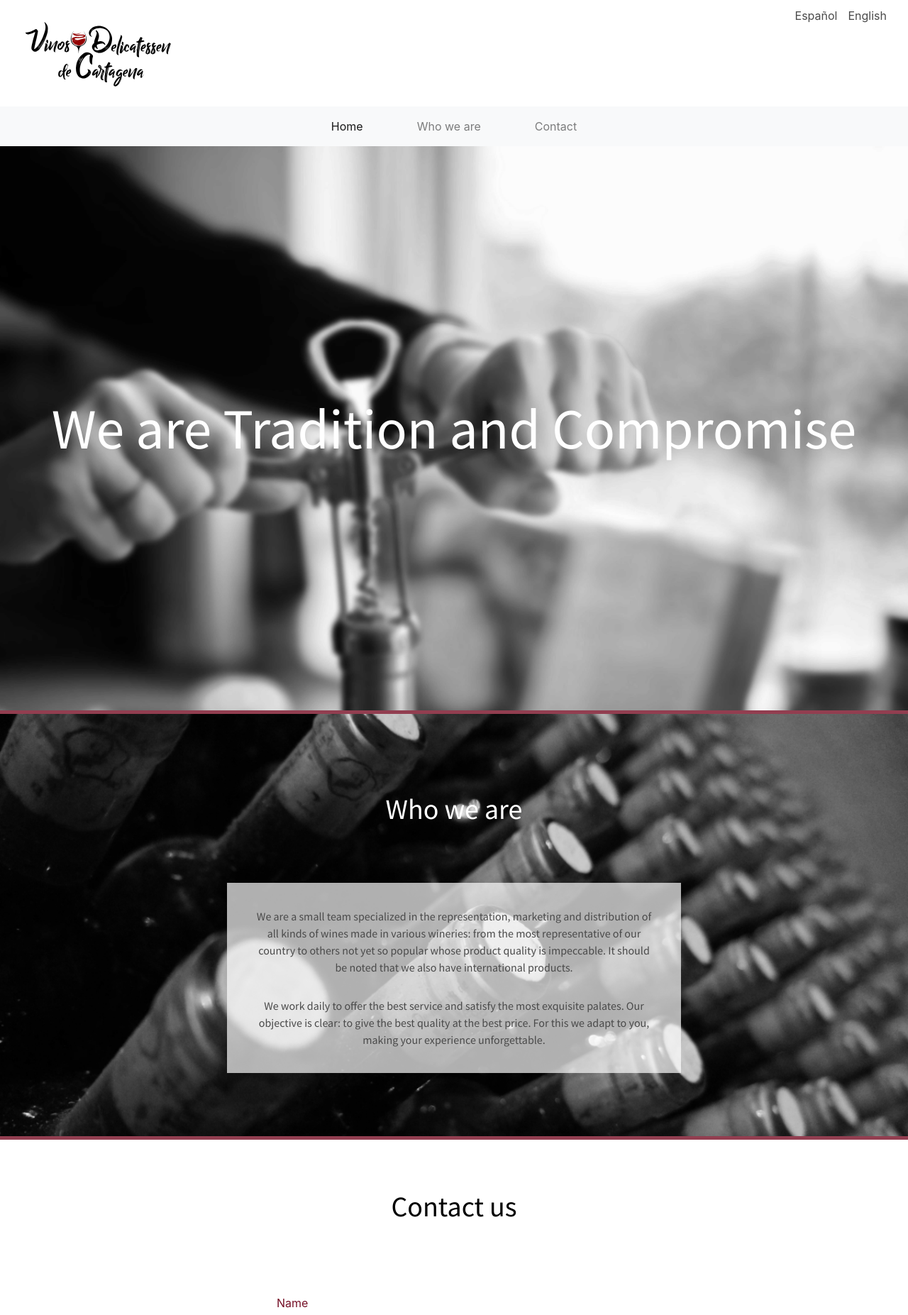
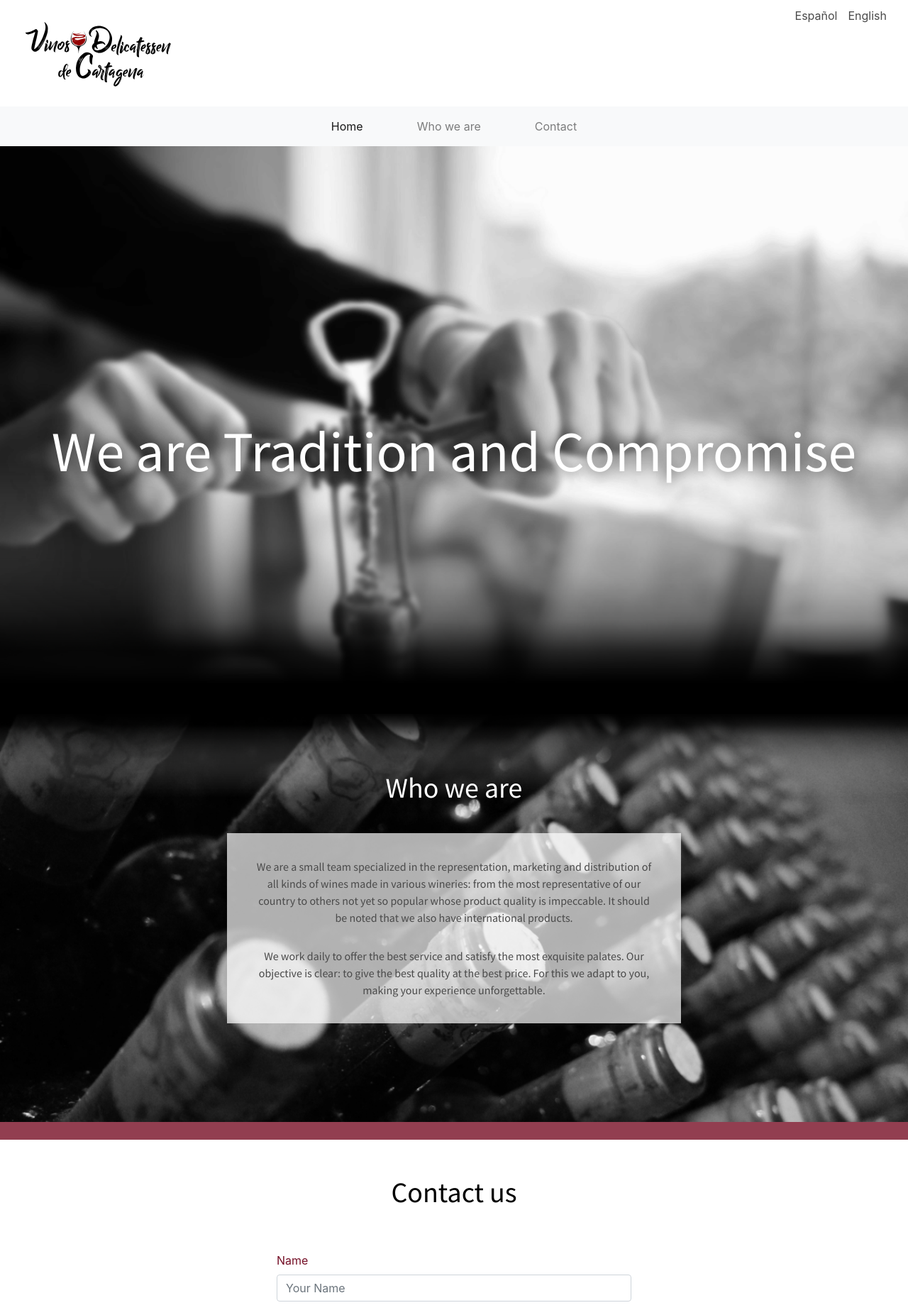
Before and after one commit to rebeldevelop/vinos-y-delicatessen-de-cartagena-web, a Vue app in the folder vinosydelicatessendecartagenaweb/: page / in a window 1280 px wide. Shown: the top 1853 px of the page at 71% size. Built offline with nearby package versions, Linux system fonts and the light colour scheme; a web font is replaced by a local one.

Commit message:
cambios desechables

```diff
--- a/vinosydelicatessendecartagenaweb/src/assets/styles/styleGlobal.css
+++ b/vinosydelicatessendecartagenaweb/src/assets/styles/styleGlobal.css
@@ -30,6 +30,7 @@
     font-weight: 400;
     font-size: 2.5rem;
     padding: 20px 20px;
+    margin-top: 30px;
     margin-bottom: 0;
     color: white;
   }
--- a/vinosydelicatessendecartagenaweb/src/components/FormularioContacto.vue
+++ b/vinosydelicatessendecartagenaweb/src/components/FormularioContacto.vue
@@ -89,12 +89,11 @@ export default {
 <!-- Add "scoped" attribute to limit CSS to this component only -->
 <style scoped>
 .formulario-contacto{
-  padding: 80px 50px 50px;
+  padding: 40px 50px 50px;
   max-width: 600px;
   margin: auto;
 }
 .formulario__contacto_section--title{
-  margin-top: 50px;
   color: black;
 }
 .errorsLabel{
--- a/vinosydelicatessendecartagenaweb/src/components/Inicio.vue
+++ b/vinosydelicatessendecartagenaweb/src/components/Inicio.vue
@@ -24,16 +24,16 @@ export default {
 <!-- Add "scoped" attribute to limit CSS to this component only -->
 <style scoped>
 .inicio_section{
-    background-image: url('../assets/images/inicio.png');
+    background-image: url('../assets/images/inicioDegradado.png');
     height: 100vh;
     position: relative;
     background-size: cover;
     background-repeat: no-repeat;
-    background-position: top;
+    background-position: bottom;
     text-align: center;
     animation-name: fadeAnimation;
     animation-duration: 3s;
-    border-bottom: 5px solid #923E50;
+    /* border-bottom: 5px solid #923E50; */
 }
 @keyframes fadeAnimation {
   from {opacity: 0.2;}
@@ -47,6 +47,7 @@ export default {
     -ms-transform: translateY(-50%);
     -webkit-transform: translateY(-50%);
     transform: translateY(-50%);
+    text-shadow: 0 0 20px rgba(0, 0, 0, 0.8);
 }
 
 @media (min-width: 768px) {
--- a/vinosydelicatessendecartagenaweb/src/components/QuienesSomos.vue
+++ b/vinosydelicatessendecartagenaweb/src/components/QuienesSomos.vue
@@ -36,9 +36,9 @@ export default {
     background-position: top;
     text-align: center;
   align-items: center;
-  justify-content: center;
+  justify-content: flex-start;
   flex-direction: column;
-  border-bottom: 5px solid #923E50;
+  border-bottom: 25px solid #923E50;
 }
 @media (min-width: 768px) {
   .quienes_somos-section{
@@ -50,7 +50,9 @@ export default {
 .logo_image{
   height: 300px;
 }
-
+.quienes__somos-title{
+  text-shadow: 0 0 20px rgba(0, 0, 0, 0.8);
+}
 .quienes-somos-texto{
   padding: 15px;
   text-align: center;
@@ -78,7 +80,8 @@ export default {
 
 @media (min-width: 768px) {
  .quienes__somos-title{
-  margin-bottom: 60px;
+  margin-bottom: 20px;
+  margin-top:60px;
 }
 }
 
```
Also changed, not shown: vinosydelicatessendecartagenaweb/src/assets/images/corks-in-bottles.png, vinosydelicatessendecartagenaweb/src/assets/images/inicioDegradado.png (added).
